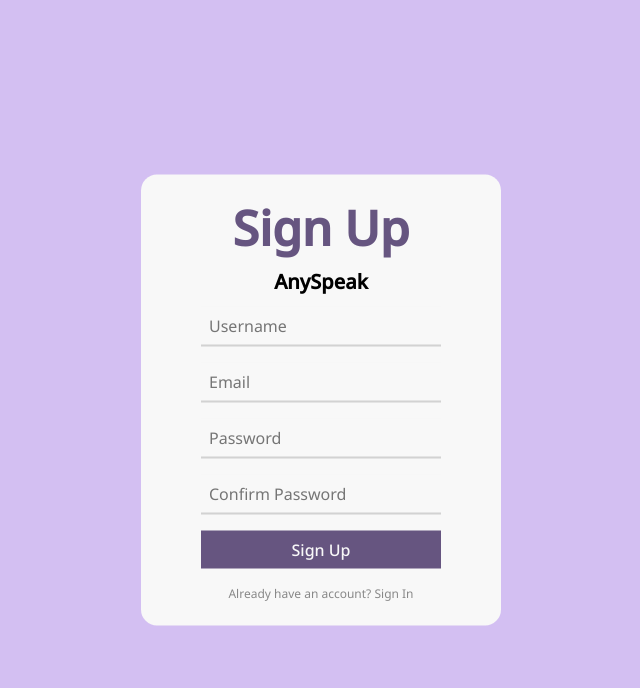
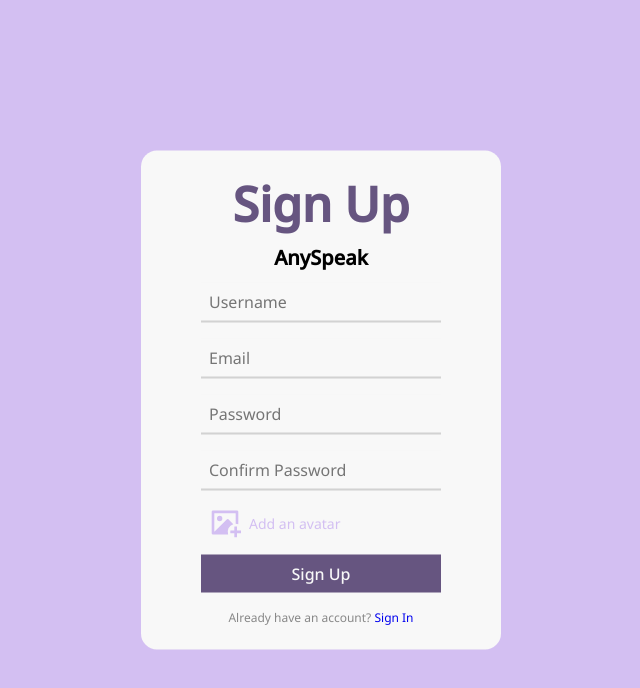
Before and after one commit to Arnav350/whispree-old, a React (Create React App) app: page / in a window 1280 px wide. Shown: the top 688 px of the page, without its empty margins (319-959 px from the left). Built offline with nearby package versions, Linux system fonts and the light colour scheme.

Commit message:
started working on signup function, broken

```diff
--- a/src/App.css
+++ b/src/App.css
@@ -66,7 +66,7 @@
 .sign__form {
   display: flex;
   flex-direction: column;
-  align-items: center;
+  align-items: flex-start;
 }
 
 .sign__input {
@@ -87,6 +87,27 @@
   border-bottom-color: var(--color-dark);
 }
 
+.sign__avatar {
+  display: none;
+}
+
+.sign__label {
+  display: flex;
+  align-items: center;
+  color: var(--color-light);
+}
+
+.sign__attach {
+  margin: 8px 8px 8px 16px;
+  height: 32px;
+  width: 32px;
+  cursor: pointer;
+}
+
+.sign__add {
+  font-size: 14px;
+}
+
 .sign__submit {
   margin: 8px;
   padding: 8px;
@@ -103,12 +124,13 @@
   color: #888888;
 }
 
-.sign__signin {
+.sign__signin,
+.sign__signup {
   text-decoration: none;
-  color: #888888;
 }
 
-.sign__signin:hover {
+.sign__signin:hover,
+.sign__signup:hover {
   text-decoration: underline;
 }
 
--- a/src/App.tsx
+++ b/src/App.tsx
@@ -4,38 +4,6 @@
 import SignIn from "./pages/SignIn";
 import { BrowserRouter as Router, Routes, Route } from "react-router-dom";
 import "./App.css";
-
-// firebase.initializeApp({
-//   apiKey: "AIzaSyDFqCo-4ImD2fLWa7pLBTzG1clP6TKoRyw",
-//   authDomain: "anyspeak-96959.firebaseapp.com",
-//   projectId: "anyspeak-96959",
-//   storageBucket: "anyspeak-96959.appspot.com",
-//   messagingSenderId: "803638944675",
-//   appId: "1:803638944675:web:3dfeb6ab1836e46a897016",
-//   measurementId: "G-QXCM2BJV07",
-// });
-
-// Import the functions you need from the SDKs you need
-import { initializeApp } from "firebase/app";
-import { getAnalytics } from "firebase/analytics";
-// TODO: Add SDKs for Firebase products that you want to use
-// https://firebase.google.com/docs/web/setup#available-libraries
-
-// Your web app's Firebase configuration
-// For Firebase JS SDK v7.20.0 and later, measurementId is optional
-const firebaseConfig = {
-  apiKey: "AIzaSyDFqCo-4ImD2fLWa7pLBTzG1clP6TKoRyw",
-  authDomain: "anyspeak-96959.firebaseapp.com",
-  projectId: "anyspeak-96959",
-  storageBucket: "anyspeak-96959.appspot.com",
-  messagingSenderId: "803638944675",
-  appId: "1:803638944675:web:3dfeb6ab1836e46a897016",
-  measurementId: "G-QXCM2BJV07",
-};
-
-// Initialize Firebase
-const app = initializeApp(firebaseConfig);
-const analytics = getAnalytics(app);
 
 function App() {
   return (
--- /dev/null
+++ b/src/firebase.ts
@@ -0,0 +1,19 @@
+import { initializeApp } from "firebase/app";
+import { getAuth } from "firebase/auth";
+import { getStorage } from "firebase/storage";
+import { getFirestore } from "firebase/firestore";
+
+const firebaseConfig = {
+  apiKey: "AIzaSyDFqCo-4ImD2fLWa7pLBTzG1clP6TKoRyw",
+  authDomain: "anyspeak-96959.firebaseapp.com",
+  projectId: "anyspeak-96959",
+  storageBucket: "anyspeak-96959.appspot.com",
+  messagingSenderId: "803638944675",
+  appId: "1:803638944675:web:3dfeb6ab1836e46a897016",
+  measurementId: "G-QXCM2BJV07",
+};
+
+export const app = initializeApp(firebaseConfig);
+export const auth = getAuth();
+export const storage = getStorage();
+export const db = getFirestore();
--- a/src/pages/SignUp.tsx
+++ b/src/pages/SignUp.tsx
@@ -1,22 +1,78 @@
-import React from "react";
+import React, { useState } from "react";
 import { Link } from "react-router-dom";
+import { auth, db, storage } from "../firebase";
+import { createUserWithEmailAndPassword, updateProfile } from "firebase/auth";
+import { ref, uploadBytesResumable, getDownloadURL } from "firebase/storage";
+import { doc, setDoc } from "firebase/firestore";
+import { RiImageAddFill } from "react-icons/ri";
 import "../App.css";
 
 function SignUp() {
+  const [err, setErr] = useState(false);
+  async function handleSubmit(event: any) {
+    event.preventDefault();
+
+    const username = event.target[0].value;
+    const email = event.target[1].value;
+    const password = event.target[2].value;
+    const avatar = event.target[4].files[0];
+
+    try {
+      const res = await createUserWithEmailAndPassword(auth, email, password);
+
+      const storageRef = ref(storage, username);
+
+      const uploadTask = uploadBytesResumable(storageRef, avatar);
+
+      uploadTask.on(
+        "state_changed",
+        (snapshot) => {},
+        (error) => {},
+        () => {
+          getDownloadURL(uploadTask.snapshot.ref).then(async (downloadURL) => {
+            console.log("File available at", downloadURL);
+            await updateProfile(res.user, {
+              displayName: username,
+              photoURL: downloadURL,
+            });
+            await setDoc(doc(db, "users", res.user.uid), {
+              displayName: username,
+              email,
+              photoURL: downloadURL,
+              uid: res.user.uid,
+            });
+          });
+        }
+      );
+    } catch (err) {
+      setErr(true);
+    }
+  }
+
   return (
     <div className="sign__container">
       <div className="sign">
         <h1 className="sign__title">Sign Up</h1>
         <h3 className="sign__logo">AnySpeak</h3>
-        <form className="sign__form">
+        {err && <p>There was an error</p>}
+        <form className="sign__form" onSubmit={handleSubmit}>
           <input type="text" placeholder="Username" className="sign__input" />
-          <input type="text" placeholder="Email" className="sign__input" />
-          <input type="text" placeholder="Password" className="sign__input" />
+          <input type="email" placeholder="Email" className="sign__input" />
           <input
-            type="text"
+            type="password"
+            placeholder="Password"
+            className="sign__input"
+          />
+          <input
+            type="password"
             placeholder="Confirm Password"
             className="sign__input"
           />
+          <input type="file" id="sign__avatar" className="sign__avatar" />
+          <label htmlFor="sign__avatar" className="sign__label">
+            <RiImageAddFill className="sign__attach" />
+            <p className="sign__add">Add an avatar</p>
+          </label>
           <input type="submit" value="Sign Up" className="sign__submit" />
         </form>
         <p className="sign__para">
```
